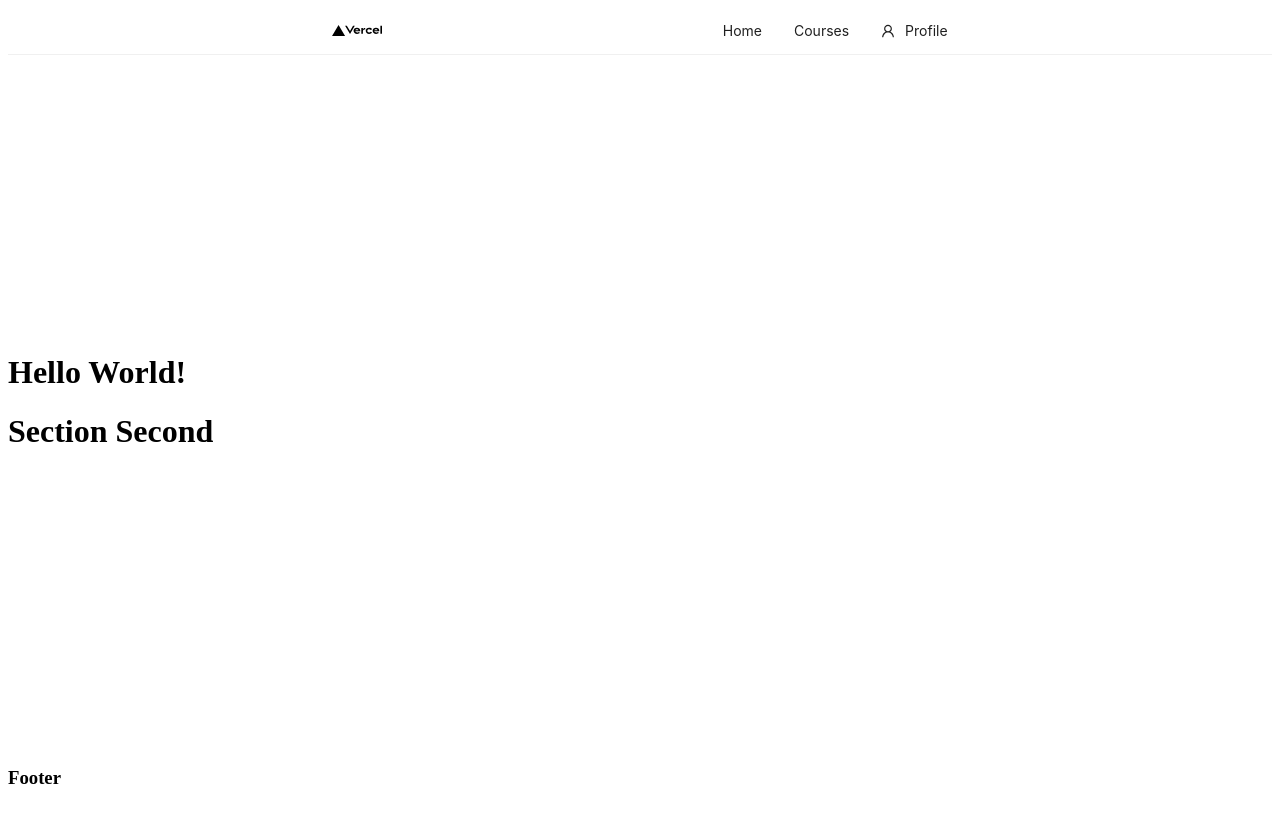
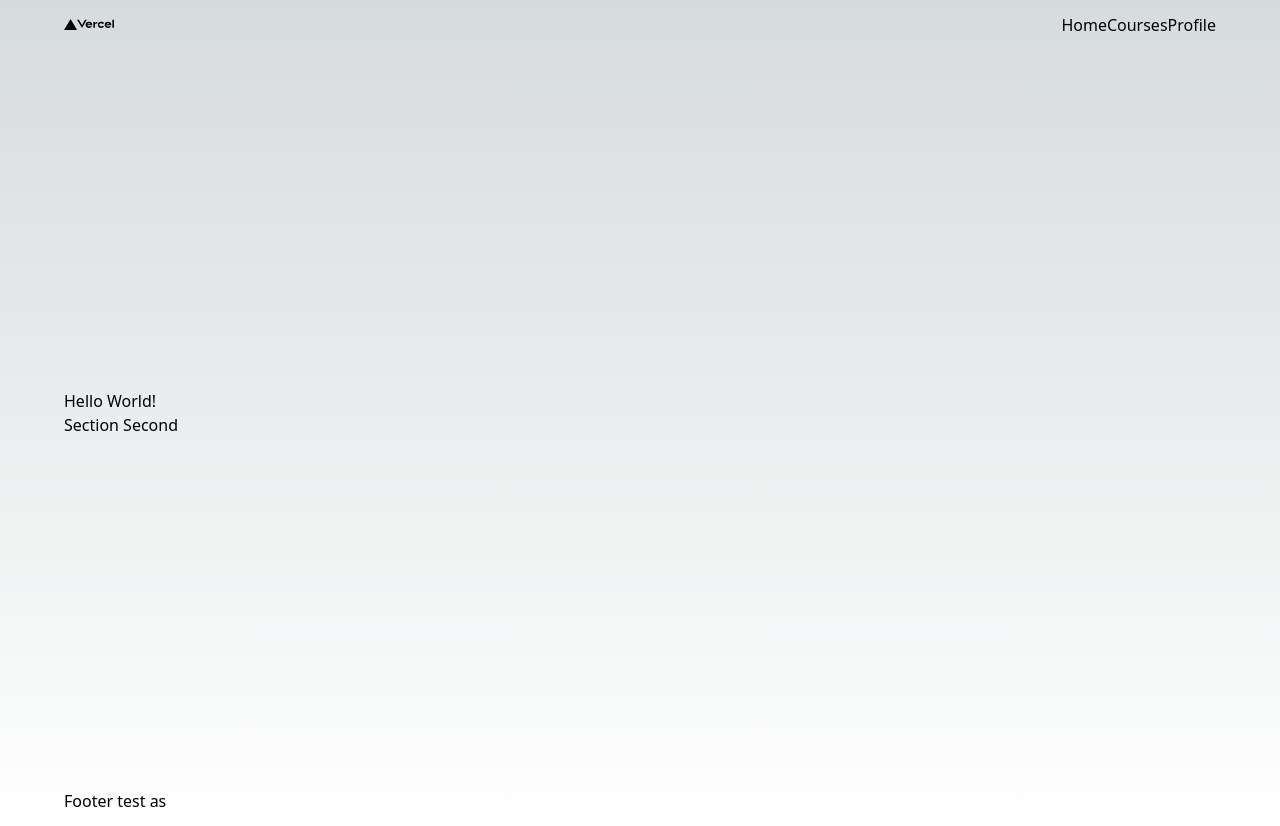
Before and after one commit to alisherova/teacher_muzaffar, a Next.js app: page / in a window 1280 px wide. Built offline with nearby package versions, Linux system fonts and the light colour scheme.

Commit message:
test tailwind working or not

```diff
--- a/components/appFrame/style.ts
+++ b/components/appFrame/style.ts
@@ -1,7 +1,9 @@
 import styled from "@emotion/styled";
 
 export const WrapperMain = styled.div`
+  max-width: 90%;
   min-height: 100vh;
+  margin: 1% auto;
   display: flex;
   flex-direction: column;
   justify-content: space-between;
--- a/layouts/footer/index.tsx
+++ b/layouts/footer/index.tsx
@@ -1,9 +1,9 @@
-import {Menu} from 'antd';
+import { Menu } from 'antd';
 
 const Footer = () => {
   return (
     <div>
-      <h3>Footer</h3>
+      <span className='text-red-400'>Footer test as</span>
     </div>
   );
 };
--- a/layouts/navbar/index.tsx
+++ b/layouts/navbar/index.tsx
@@ -1,34 +1,32 @@
 import Link from 'next/link';
-import {Menu} from 'antd';
-import {UserOutlined, InfoCircleOutlined} from '@ant-design/icons';
+import { NavbarWrapper } from './style'
 
 const Navbar = () => {
   return (
-    <Menu mode='horizontal'
-          style={{display: 'flex', justifyContent: 'space-between'}}>
-      <Menu.Item key='logo'>
+    <NavbarWrapper className='flex justify-around p-5'>
+      <div key='logo'>
         <Link href='/'>
           <img src='/vercel.svg'
-               alt='Logo'
-               style={{width: '50px'}}/>
+            alt='Logo'
+            style={{ width: '50px' }} />
         </Link>
-      </Menu.Item>
-      <div>
-        <Menu.Item key='home'
-                   style={{marginRight: '0'}}>
-          <Link href='/'>Home</Link>
-        </Menu.Item>
-        <Menu.Item key='courses'
-                   style={{marginRight: '0'}}>
+      </div>
+      <div className="flex bg-red-400">
+        <div key='home'
+          style={{ marginRight: '0' }}>
+          <Link href='/' className='text-red-400'>Home</Link>
+        </div>
+        <div key='courses'
+          style={{ marginRight: '0' }}>
           <Link href='/courses'>Courses</Link>
-        </Menu.Item>
-        <Menu.Item key='profile'
-                   icon={<UserOutlined/>}
-                   style={{marginRight: '0'}}>
+        </div>
+        <div key='profile'
+          style={{ marginRight: '0' }}>
+
           <Link href='/profile'>Profile</Link>
-        </Menu.Item>
+        </div>
       </div>
-    </Menu>
+    </NavbarWrapper>
   );
 };
 
--- /dev/null
+++ b/layouts/navbar/style.ts
@@ -0,0 +1,7 @@
+import styled from "@emotion/styled";
+
+export const NavbarWrapper = styled.div`
+  display: flex;
+  justify-content: space-between;
+  align-items: center;
+`;
--- a/next.config.js
+++ b/next.config.js
@@ -1,6 +1,6 @@
 /** @type {import('next').NextConfig} */
 const nextConfig = {
   reactStrictMode: true,
-}
+};
 
-module.exports = nextConfig
+module.exports = nextConfig;
--- a/styles/globals.css
+++ b/styles/globals.css
@@ -25,3 +25,9 @@ body {
     )
     rgb(var(--background-start-rgb));
 }
+
+* {
+  padding: 0;
+  margin: 0;
+  box-sizing: border-box;
+}
```
Also changed, not shown: package.json (+8 -3 lines), pages/_app.tsx (+5 -3 lines), 1 other file (tests, documents, lock files or other folders).
